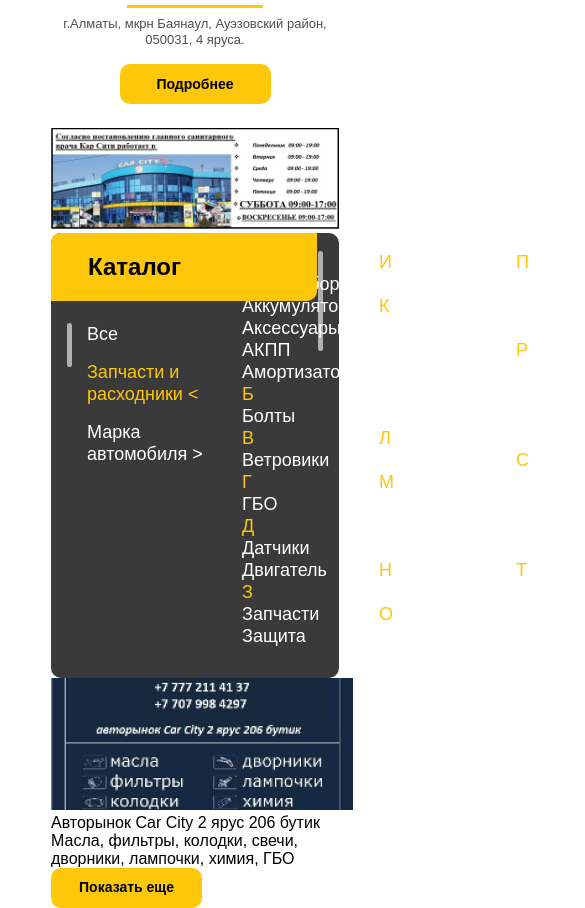
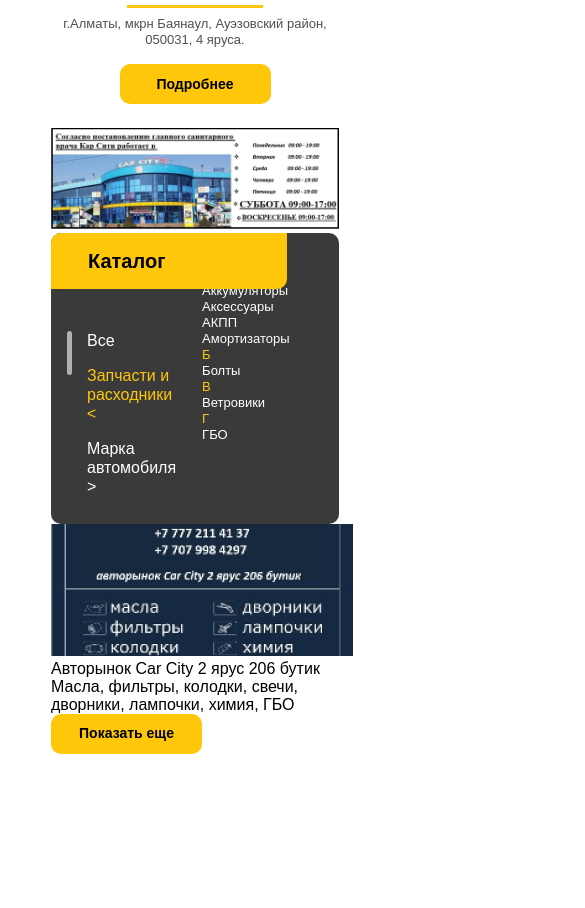
Before and after one commit to VladislavSklv/CarCity, a website: page src/index.html in a window 390 px wide. Shown: the part 76-984 px from the top of the page, 585 px wide, since content can reach past the window. After the commit the page ends 844 px from the top, so only its background shows below. Drawn offline with nearby package versions, Linux system fonts and the light colour scheme; files that its build step writes are made by us from their sources; a web font is replaced by a local one.

Commit message:
add scrollbar for filters

```diff
--- a/src/sass/blocks/_filters.scss
+++ b/src/sass/blocks/_filters.scss
@@ -158,3 +158,58 @@
         }
     }
 }
+
+@media(max-width: 878px){
+    .catalog-filters{
+        min-height: 192px;
+        &::after{
+            display: none;
+        }
+        &__title{
+            width: 236px;
+            height: 56px;
+            font-size: 20px;
+            line-height: 24px;
+        }
+        &-main{
+            width: 190px;
+            margin-top: 80px;
+            &__subfilter{
+                font-size: 16px;
+                line-height: 19px;
+            }
+        }
+        &__block{
+            height: 192px;
+            overflow: auto;
+            &::-webkit-scrollbar{
+                width: 5px;
+                height: 100%;
+                background-color: transparent;
+                padding-left: 40px;
+            }
+            &::-webkit-scrollbar-thumb {
+                background-color: rgba(255, 255, 255, 0.6);
+                border-radius: 50px;
+            }
+            &::-webkit-scrollbar-track {
+                background-color: none;
+            }
+        }
+        &__parts, &__mark{
+            column-count: 3;
+            column-width: 100px;
+            column-gap: 48px;
+            margin-left: 26px;
+            height: 330px;
+        }
+        &__filter, &__letter{
+            font-size: 13px;
+            line-height: 16px;
+        }
+        &__hr{
+            width: 90%;
+            margin: 16px auto;
+        }
+    }
+}
```
Also changed, not shown: dist/css/style.css.
